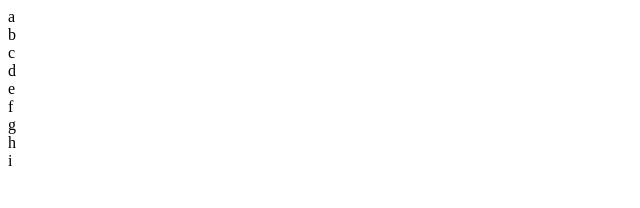
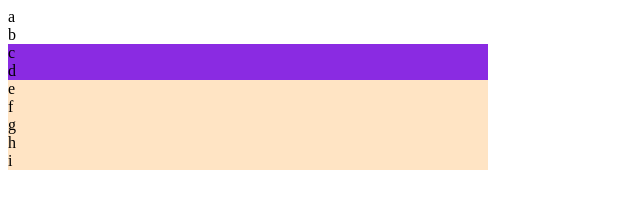
Before and after one commit to Elle-Young/lab-01, a plain HTML site: page index.html in a window 1280 px wide. Shown: the whole page, without its empty margins (0-640 px from the left). Drawn offline with Linux system fonts and the light colour scheme.

Commit message:
working on lab5a)

```diff
--- a/CSS/layout.css
+++ b/CSS/layout.css
@@ -6,11 +6,9 @@
 .bottom{
     width: 480px;
     height: auto;
+    background-color: bisque;
 }
 
-div {
-    /* background-color: bisque; */
+.top{
+    background-color: blueviolet;
 }
-.short{
-
-}
--- a/index.html
+++ b/index.html
@@ -9,7 +9,7 @@
         <section>
             <div>a</div>
             <div>b</div>
-            <div class='short'>
+            <div class='top'>
                 <div>c</div>
                 <div>d</div>
             </div>
```
Also changed, not shown: CSS/media.css (added).
